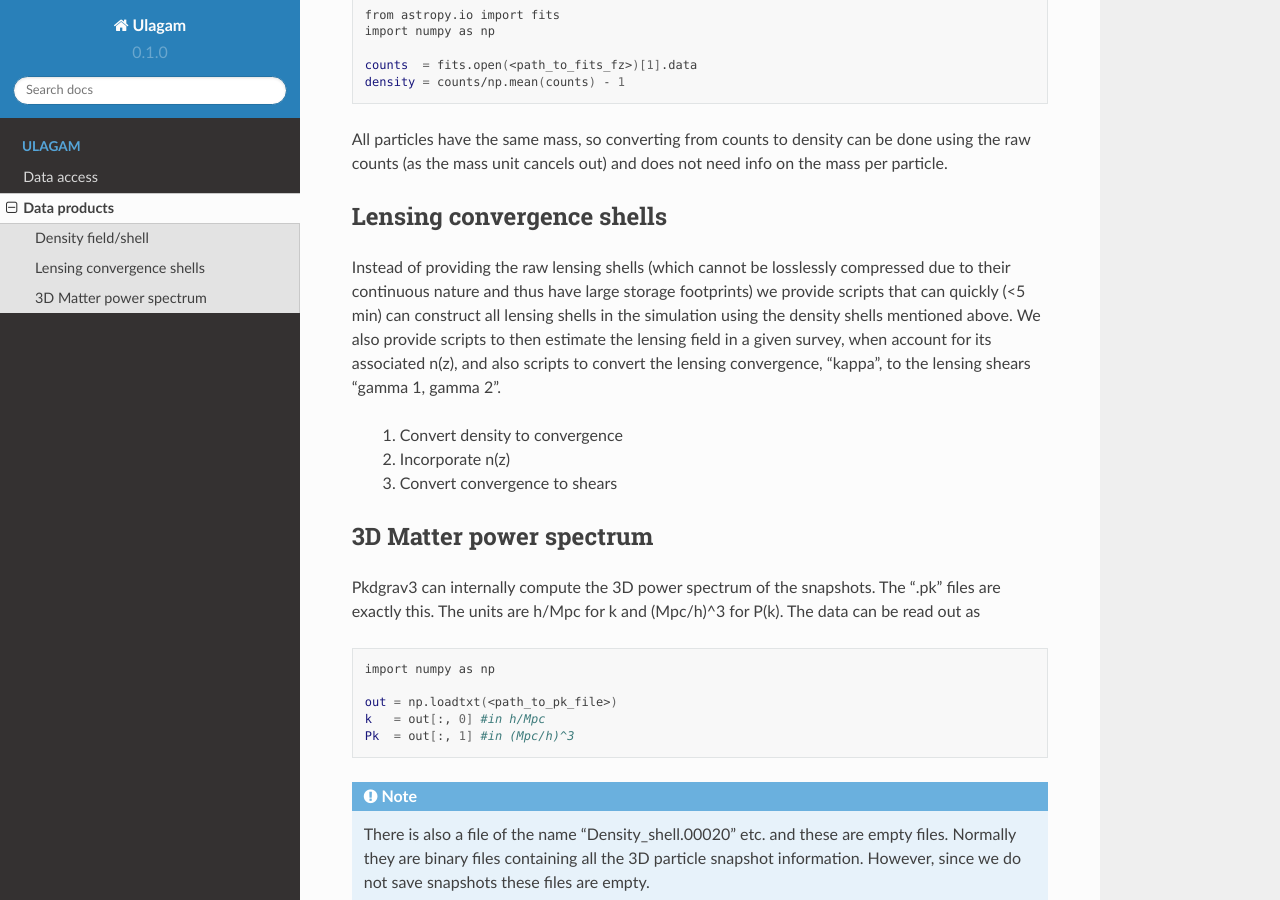
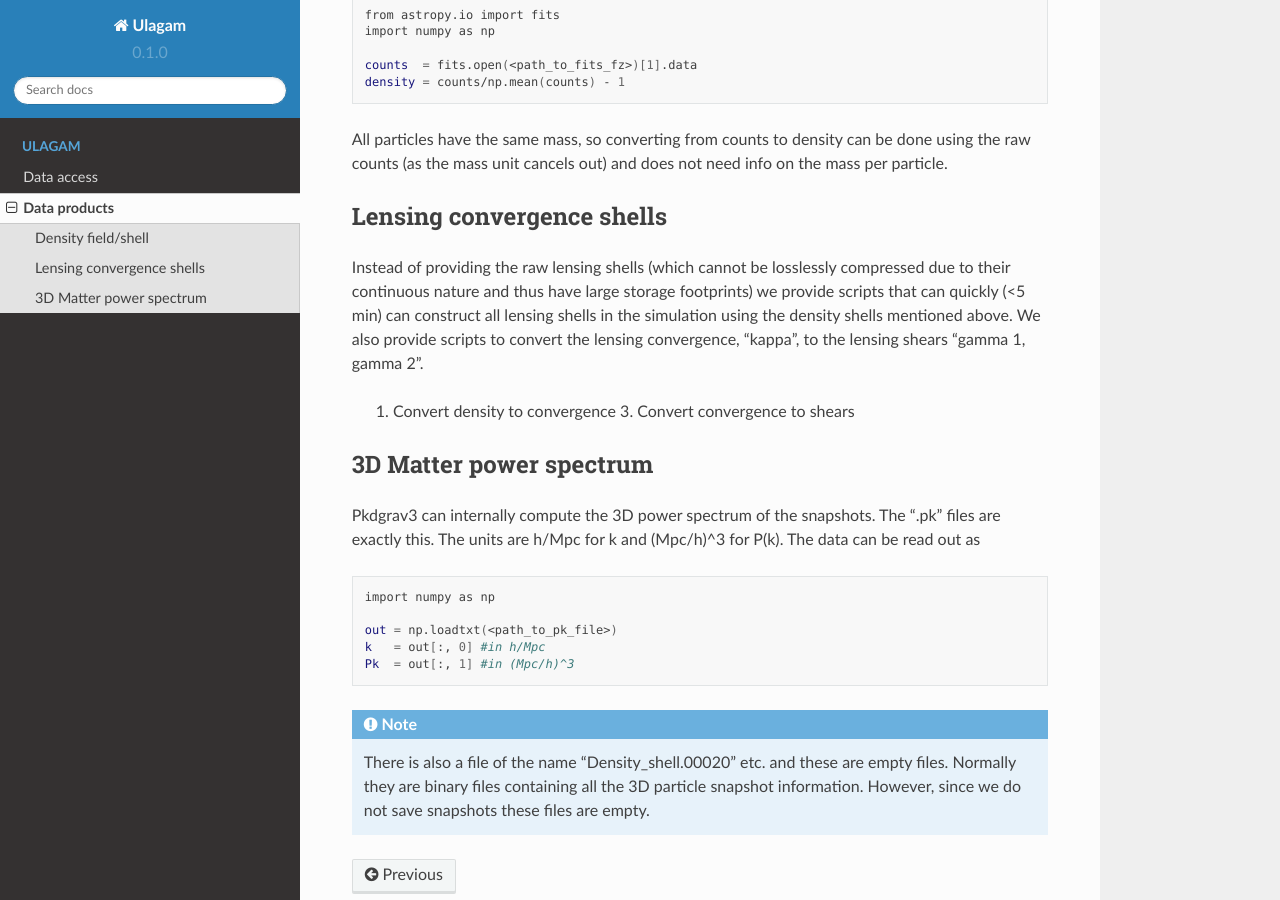
Before and after one commit to DhayaaAnbajagane/Ulagam-simulations, a Sphinx documentation site: the page built from docs/source/data_products.rst, in a window 1280 px wide and 900 px high, scrolled down 553 px. Built offline with Sphinx 7.4.7 and the Read the Docs theme 2.0.0, drawn with Linux system fonts in a browser that asks for light colours.

Commit message:
Update data_products.rst

```diff
--- a/docs/source/data_products.rst
+++ b/docs/source/data_products.rst
@@ -35,10 +35,9 @@ All particles have the same mass, so converting from counts to density can be do
 Lensing convergence shells
 =============
 
-Instead of providing the raw lensing shells (which cannot be losslessly compressed due to their continuous nature and thus have large storage footprints) we provide scripts that can quickly (<5 min) can construct all lensing shells in the simulation using the density shells mentioned above. We also provide scripts to then estimate the lensing field in a given survey, when account for its associated n(z), and also scripts to convert the lensing convergence, "kappa", to the lensing shears "gamma 1, gamma 2".
+Instead of providing the raw lensing shells (which cannot be losslessly compressed due to their continuous nature and thus have large storage footprints) we provide scripts that can quickly (<5 min) can construct all lensing shells in the simulation using the density shells mentioned above. We also provide scripts to convert the lensing convergence, "kappa", to the lensing shears "gamma 1, gamma 2".
 
     1. Convert density to convergence
-    2. Incorporate n(z)
     3. Convert convergence to shears
 
 
```
